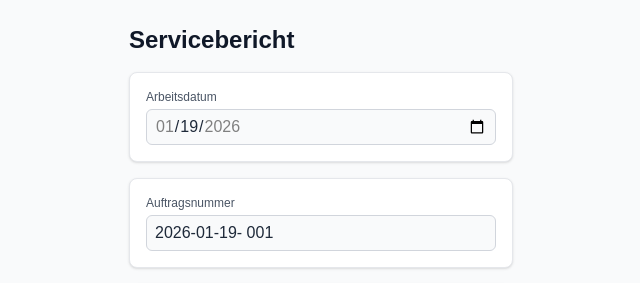
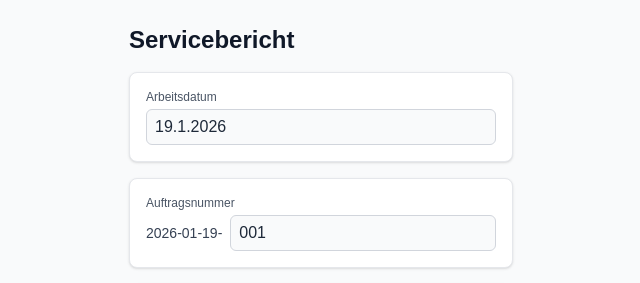
Before and after one commit to LutsDM/EDVTimeCalculator, a Next.js app: page / in a window 1280 px wide. Shown: the top 283 px of the page, without its empty margins (319-959 px from the left). Built offline with nearby package versions, Linux system fonts and the light colour scheme.

Commit message:
feat(HeaderBlock): lock Arbeitsdatum and restrict Auftragsnummer to numeric suffix

```diff
--- a/app/components/TimeCalculator.tsx
+++ b/app/components/TimeCalculator.tsx
@@ -56,9 +56,12 @@ export default function TimeCalculator() {
    * Header state (date, order number, price)
    * ------------------------------------------------------------------ */
   const today = useMemo(() => getToday(), []);
-  const clampToToday = (value: string) => (value === today ? value : today);
-  const [date, setDate] = useState(today);
-  const [auftragsnummer, setAuftragsnummer] = useState<string>(`${today}- 001`);
+  const [date] = useState(today);
+
+  const [orderSuffix, setOrderSuffix] = useState<string>("001");
+
+  const auftragsnummer = useMemo(() => `${today}- ${orderSuffix}`, [today, orderSuffix]);
+
   const [price, setPrice] = useState<string>("95");
 
   /* ------------------------------------------------------------------
@@ -170,7 +173,7 @@ export default function TimeCalculator() {
     () => ({
       // header
       date,
-      auftragsnummer,
+      orderSuffix,
       price,
 
       // working time
@@ -197,6 +200,8 @@ export default function TimeCalculator() {
       // custom line items
       lineItems,
 
+
+
     }),
     [
       date,
@@ -219,6 +224,8 @@ export default function TimeCalculator() {
       signatureEmployee,
 
       lineItems,
+      orderSuffix,
+      orderDetails,
     ]
   );
 
@@ -236,13 +243,15 @@ export default function TimeCalculator() {
     try {
       const parsed = JSON.parse(stored);
 
-      if (parsed.date) setDate(today);
-      if (parsed.auftragsnummer && typeof parsed.auftragsnummer === "string") {
-        const suffix = parsed.auftragsnummer.split("-").slice(1).join("-").trim();
-        setAuftragsnummer(`${today}- ${suffix || "001"}`);
+      if (typeof parsed.auftragsnummer === "string") {
+        const suffix = parsed.auftragsnummer.substring(12).trim();
+        setOrderSuffix(suffix || "001");
+      } else if (typeof parsed.orderSuffix === "string") {
+        setOrderSuffix(parsed.orderSuffix.trim() || "001");
       } else {
-        setAuftragsnummer(`${today}- 001`);
+        setOrderSuffix("001");
       }
+
       if (parsed.price) setPrice(parsed.price);
 
       if (parsed.start) setStart(parsed.start);
@@ -310,8 +319,7 @@ export default function TimeCalculator() {
       localStorage.removeItem(STORAGE_KEY);
     }
 
-    setDate(getToday());
-    setAuftragsnummer(`${getToday()}- 001`);
+    setOrderSuffix("001");
     setPrice("95");
 
     setStart(getNowTime());
@@ -476,9 +484,8 @@ export default function TimeCalculator() {
           {/* Header (date, order number, price) */}
           <HeaderBlock
             date={date}
-            onDateChange={(v) => setDate(clampToToday(v))}
-            auftragsnummer={auftragsnummer}
-            onAuftragsnummerChange={setAuftragsnummer}
+            auftragsnummer={orderSuffix}
+            onAuftragsnummerChange={setOrderSuffix}
             price={price}
             onPriceChange={setPrice}
             isIOS={isIOS}
--- a/app/components/time/blocks/HeaderBlock.tsx
+++ b/app/components/time/blocks/HeaderBlock.tsx
@@ -3,7 +3,6 @@ import { useMemo, useRef } from "react"
 
 type HeaderBlockProps = {
   date: string
-  onDateChange: (value: string) => void
   auftragsnummer: string
   onAuftragsnummerChange: (value: string) => void
   price: string
@@ -20,25 +19,16 @@ function toISODateLocal(d: Date) {
 
 export default function HeaderBlock({
   date,
-  onDateChange,
   auftragsnummer,
   onAuftragsnummerChange,
   price,
   onPriceChange,
   isIOS,
 }: HeaderBlockProps) {
-
-  const dateInputRef = useRef<HTMLInputElement>(null)
-
-  const todayISO = useMemo(() => toISODateLocal(new Date()), [])
-
-  const handleDateChange = (next: string) => {
-    if (next !== todayISO) {
-      onDateChange(todayISO)
-      return
-    }
-    onDateChange(next)
-  }
+  const dateText = useMemo(
+    () => new Date(date).toLocaleDateString("de-DE"),
+    [date]
+  )
 
   return (
     <>
@@ -48,48 +38,37 @@ export default function HeaderBlock({
           {isIOS && <span className="ml-1">📅</span>}
         </label>
 
-        {isIOS ? (
-          <div className="relative">
         <input
           type="text"
           readOnly
-              value={new Date(date).toLocaleDateString("de-DE")}
+          value={dateText}
           className="h-9 w-full rounded-md border border-gray-300 px-2 text-sm bg-gray-50 text-gray-800"
         />
-
-            <input
-              ref={dateInputRef}
-              type="date"
-              value={date}
-              min={todayISO}
-              max={todayISO}
-              onChange={(e) => handleDateChange(e.target.value)}
-              className="absolute inset-0 opacity-0"
-            />
-          </div>
-        ) : (
-          <input
-            type="date"
-            lang="de"
-            value={date}
-            min={todayISO}
-            max={todayISO}
-            onChange={(e) => handleDateChange(e.target.value)}
-            className="h-9 w-full rounded-md border border-gray-300 px-2 text-sm bg-gray-50 text-gray-800"
-          />
-        )}
       </div>
 
       <div className="bg-white border border-gray-200 rounded-lg p-4 shadow-sm">
         <label className="block text-xs font-medium text-gray-600 mb-1">
           Auftragsnummer
         </label>
+
+        <div className="flex items-center gap-2">
+          <span className="text-sm text-gray-700 whitespace-nowrap">
+            {date}-
+          </span>
+
           <input
             type="text"
+            inputMode="numeric"
+            pattern="[0-9]*"
             value={auftragsnummer}
-          onChange={(e) => onAuftragsnummerChange(e.target.value)}
+            onChange={(e) => {
+              const onlyDigits = e.target.value.replace(/\D/g, "")
+              onAuftragsnummerChange(onlyDigits)
+            }}
+
             className="h-9 w-full rounded-md border border-gray-300 text-gray-800 px-2 text-sm bg-gray-50"
           />
+        </div>
       </div>
 
       <div className="bg-white border border-gray-200 rounded-lg p-4 shadow-sm">
```
Lines whose indentation alone changed are shown as unchanged.
